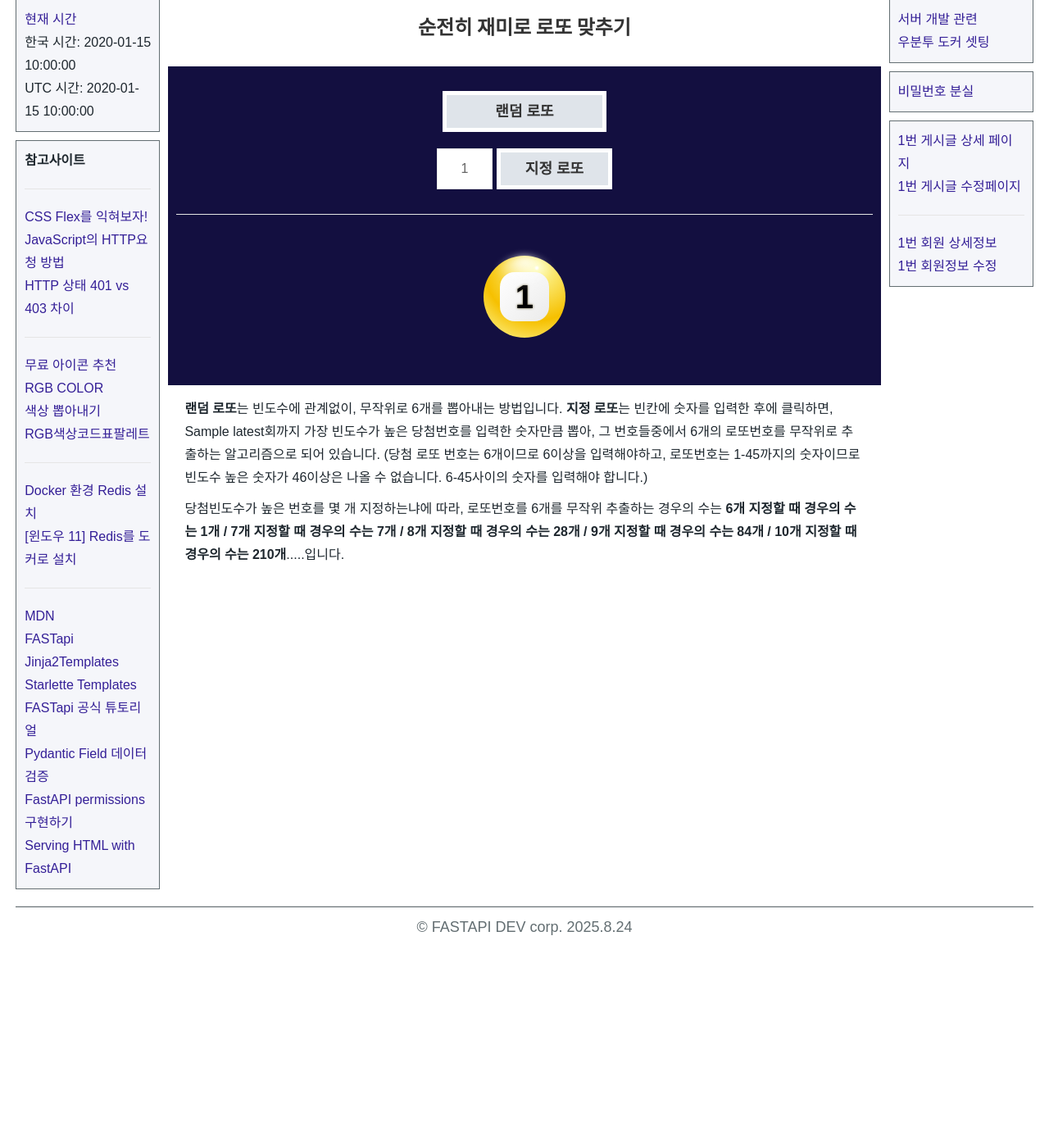
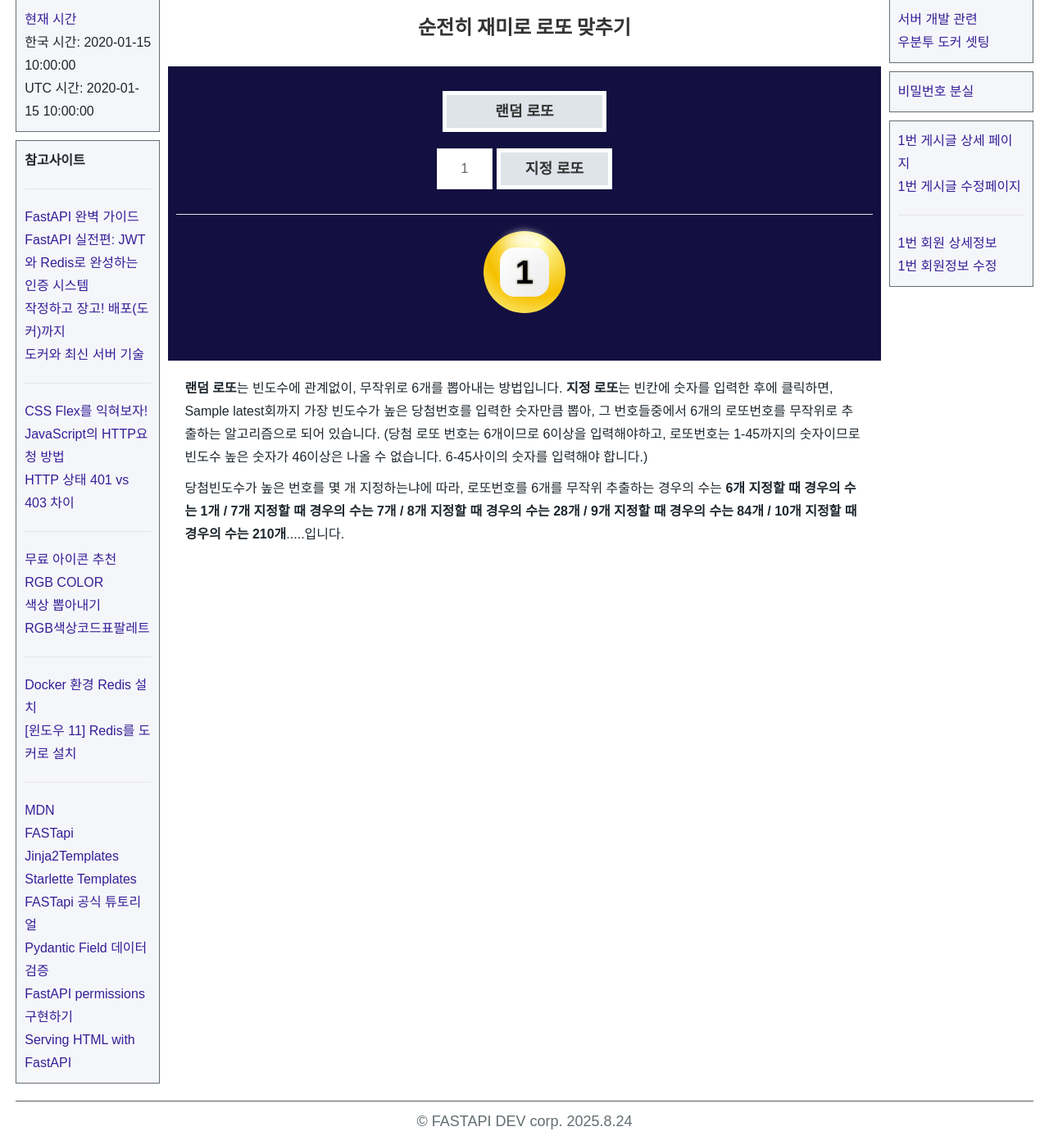
Before and after one commit to moljin/Basics_0.2.0, a Python web app: template app/templates/lottos/lotto.html in a window 1280 px wide. Shown: the part 172-1569 px from the top of the page at 82% size. Before the commit the page ends 1313 px from the top, so only its background shows below. Run offline with Jinja, Linux system fonts and the light colour scheme; the template is opened without the code that fills it: most values are stand-ins (such as "Sample title", 1, 10 or a date in 2020).

Commit message:
lotto 수정

```diff
--- a/app/templates/articles/detail.html
+++ b/app/templates/articles/detail.html
@@ -49,9 +49,6 @@
                         <p class="uk-text-right uk-margin-right"><a href="#" id="deleteBtn">삭제</a></p>
                     </div>
                 {% endif %}
-                <div>
-                    <p class="uk-text-right"><a href="/articles">모든 게시글</a></p>
-                </div>
             </div>
             <input type="hidden" id="article_id" name="article_id" value="{{ article.id }}">
 
@@ -106,7 +103,7 @@
 
 
 
-                {% if current_user and admin %}
+                {% if current_user.id == article.author_id %}
                     <script src="{{ STATIC_URL }}/statics/js/custom/articles/delete.js"></script>
                 {% endif %}
         </div>
--- a/app/templates/includes/left.html
+++ b/app/templates/includes/left.html
@@ -10,6 +10,13 @@
     <div class="side-item">
         <div class="inner">
             <div><strong>참고사이트</strong></div>
+            <hr>
+
+            <div class="menu-item"><a href="https://inf.run/zy8BF" target="_blank">FastAPI 완벽 가이드</a></div>
+            <div class="menu-item"><a href="https://inf.run/PRgqv" target="_blank">
+                FastAPI 실전편: JWT와 Redis로 완성하는 인증 시스템</a></div>
+            <div><a href="https://inf.run/xZHr7" target="_blank">작정하고 장고! 배포(도커)까지</a></div>
+            <div class="menu-item"><a href="https://inf.run/gk8qb" target="_blank">도커와 최신 서버 기술</a></div>
             <hr>
 
             <div class="menu-item"><a href="https://studiomeal.com/archives/197" target="_blank">CSS Flex를 익혀보자!</a></div>
--- a/app/templates/lottos/lotto.html
+++ b/app/templates/lottos/lotto.html
@@ -61,7 +61,7 @@
                 </div>
             {% endif %}
             <hr class="ml-10 mr-10">
-            <div class="main-width lotto mb-20">
+            <div class="lotto mb-20">
                 <div class="newball_container uk-align-center">
                     <div class="grid lotto" uk-grid>
 
--- a/app/views/article.py
+++ b/app/views/article.py
@@ -9,7 +9,6 @@ from app.dependencies.auth import get_current_user, get_optional_current_user
 from app.models import User
 from app.services.article_service import get_article_service, ArticleService, KeysetDirection
 from app.utils.commons import get_times
-from app.utils.user import is_admin
 
 router = APIRouter()
 
@@ -291,8 +290,7 @@ async def get_article_by_id(request: Request, article_id: int,
                "now_time_utc": _NOW_TIME_UTC,
                "now_time": _NOW_TIME,
                "article": article,
-               "current_user": current_user,
-               'admin': is_admin(current_user)}
+               "current_user": current_user}
     return templates.TemplateResponse(template, context)
 
 
```
